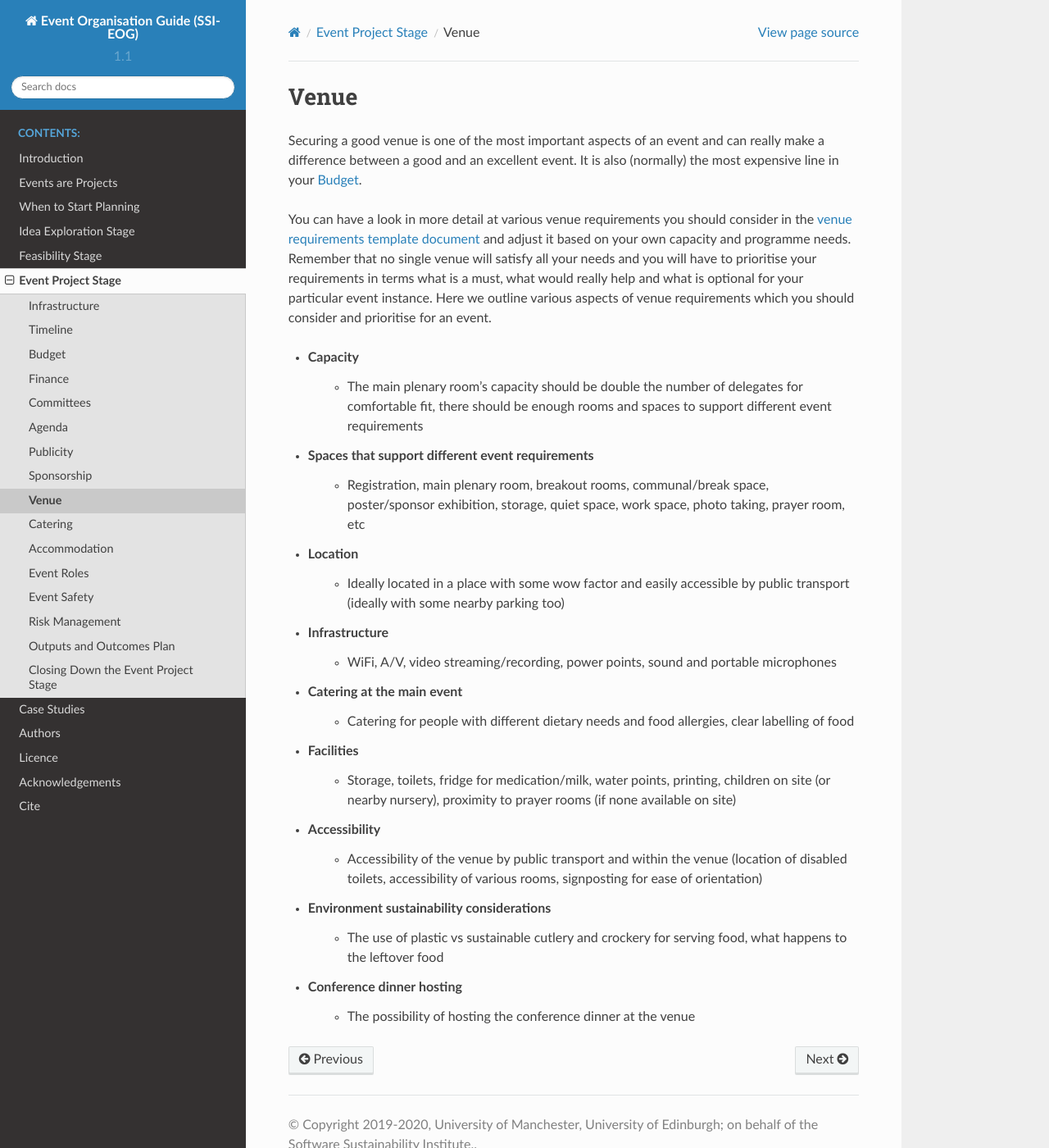
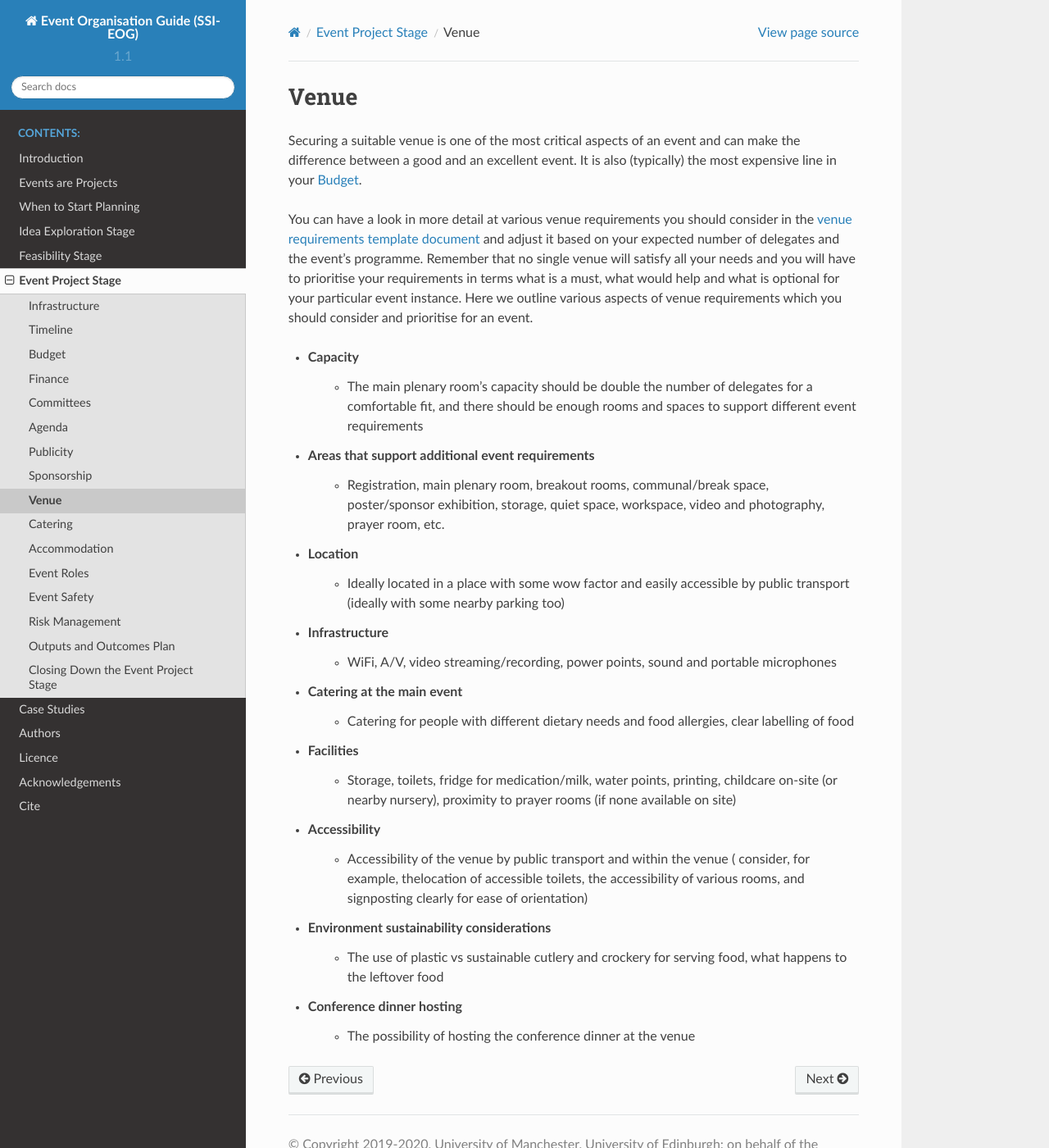
Before and after one commit to softwaresaved/event-organisation-guide, a Sphinx documentation site: the page built from docs/eog/eps-venue.rst, in a window 1280 px wide and 1400 px high. Shown: the whole window at 82% size. Built offline with Sphinx 7.4.7 and the Read the Docs theme 2.0.0, drawn with Linux system fonts in a browser that asks for light colours.

Commit message:
Update eps-venue.rst

```diff
--- a/docs/eog/eps-venue.rst
+++ b/docs/eog/eps-venue.rst
@@ -3,21 +3,20 @@
 Venue
 =====
 
-Securing a good venue is one of the most important aspects of an event and can really make a difference between a good and an
-excellent event. It is also (normally) the most expensive line in your :doc:`eps-budget`.
+Securing a suitable venue is one of the most critical aspects of an event and can make the difference between a good and an
+excellent event. It is also (typically) the most expensive line in your :doc:`eps-budget`.
 
 You can have a look in more detail at various venue
 requirements you should consider in the `venue
 requirements template document <https://zenodo.org/record/4064079>`_
-and adjust it based on your own capacity and programme needs. Remember that no single
-venue will satisfy all your needs and you will have to prioritise your requirements in terms what is a must, what would
-really help and what is optional for your particular event instance. Here we outline various aspects of venue
+and adjust it based on your expected number of delegates and the event's programme. Remember that no single
+venue will satisfy all your needs and you will have to prioritise your requirements in terms what is a must, what would help and what is optional for your particular event instance. Here we outline various aspects of venue
 requirements which you should consider and prioritise for an event.
 
 - Capacity
-    - The main plenary room's capacity should be double the number of delegates for comfortable fit, there should be enough rooms and spaces to support different event requirements
-- Spaces that support different event requirements
-    - Registration, main plenary room, breakout rooms, communal/break space, poster/sponsor exhibition, storage, quiet space, work space, photo taking, prayer room, etc
+    - The main plenary room's capacity should be double the number of delegates for a comfortable fit, and there should be enough rooms and spaces to support different event requirements
+- Areas that support additional event requirements
+    - Registration, main plenary room, breakout rooms, communal/break space, poster/sponsor exhibition, storage, quiet space, workspace, video and photography, prayer room, etc.
 - Location
     - Ideally located in a place with some wow factor and easily accessible by public transport (ideally with some nearby parking too)
 - Infrastructure
@@ -25,9 +24,9 @@ requirements which you should consider and prioritise for an event.
 - Catering at the main event
     - Catering for people with different dietary needs and food allergies, clear labelling of food
 - Facilities
-    - Storage, toilets, fridge for medication/milk, water points, printing, children on site (or nearby nursery), proximity to prayer rooms (if none available on site)
+    - Storage, toilets, fridge for medication/milk, water points, printing, childcare on-site (or nearby nursery), proximity to prayer rooms (if none available on site)
 - Accessibility
-    - Accessibility of the venue by public transport and within the venue (location of disabled toilets, accessibility of various rooms, signposting for ease of orientation)
+    - Accessibility of the venue by public transport and within the venue ( consider, for example, thelocation of accessible toilets, the accessibility of various rooms, and signposting clearly for ease of orientation)
 - Environment sustainability considerations
     - The use of plastic vs sustainable cutlery and crockery for serving food, what happens to the leftover food
 - Conference dinner hosting
```
